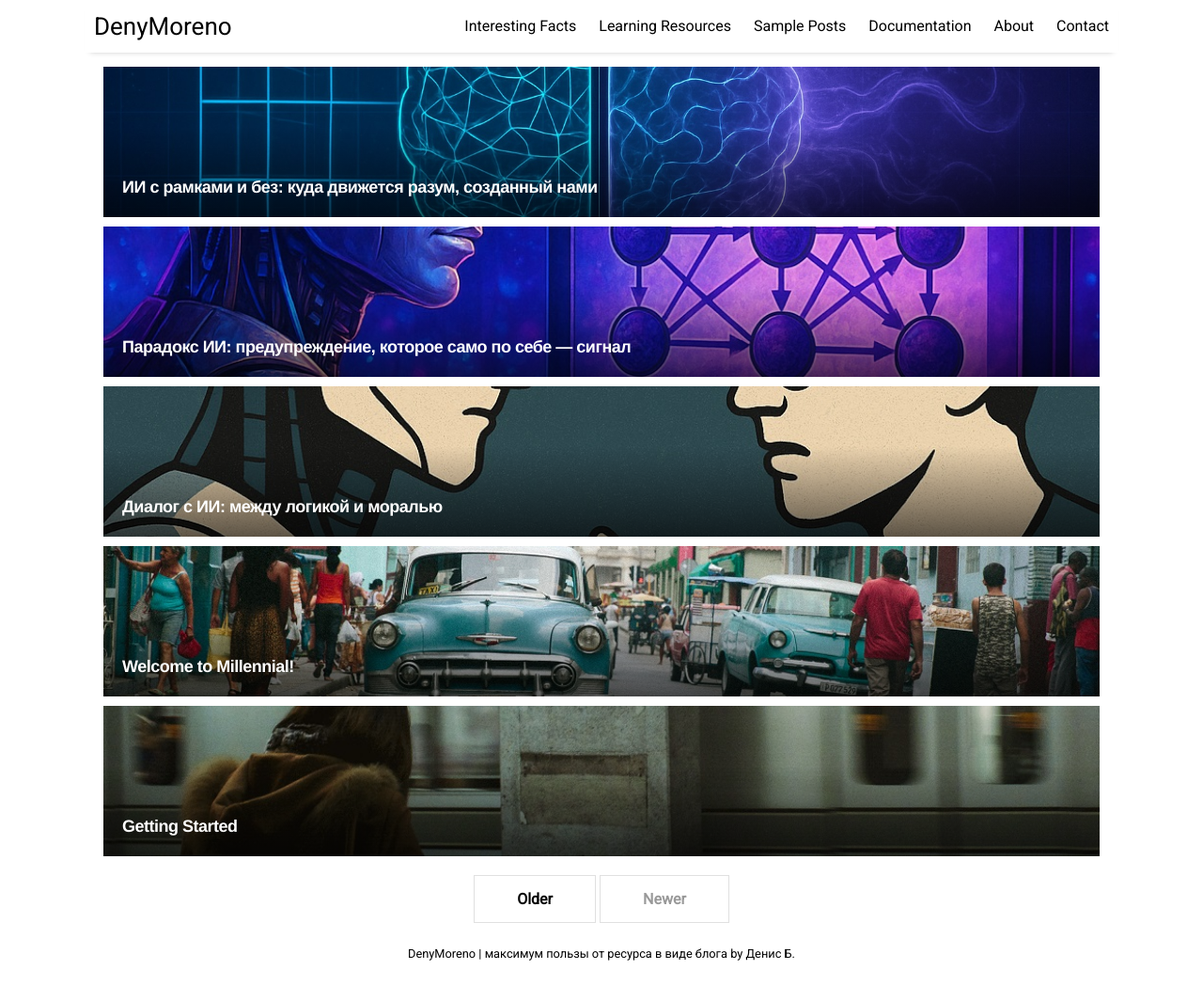
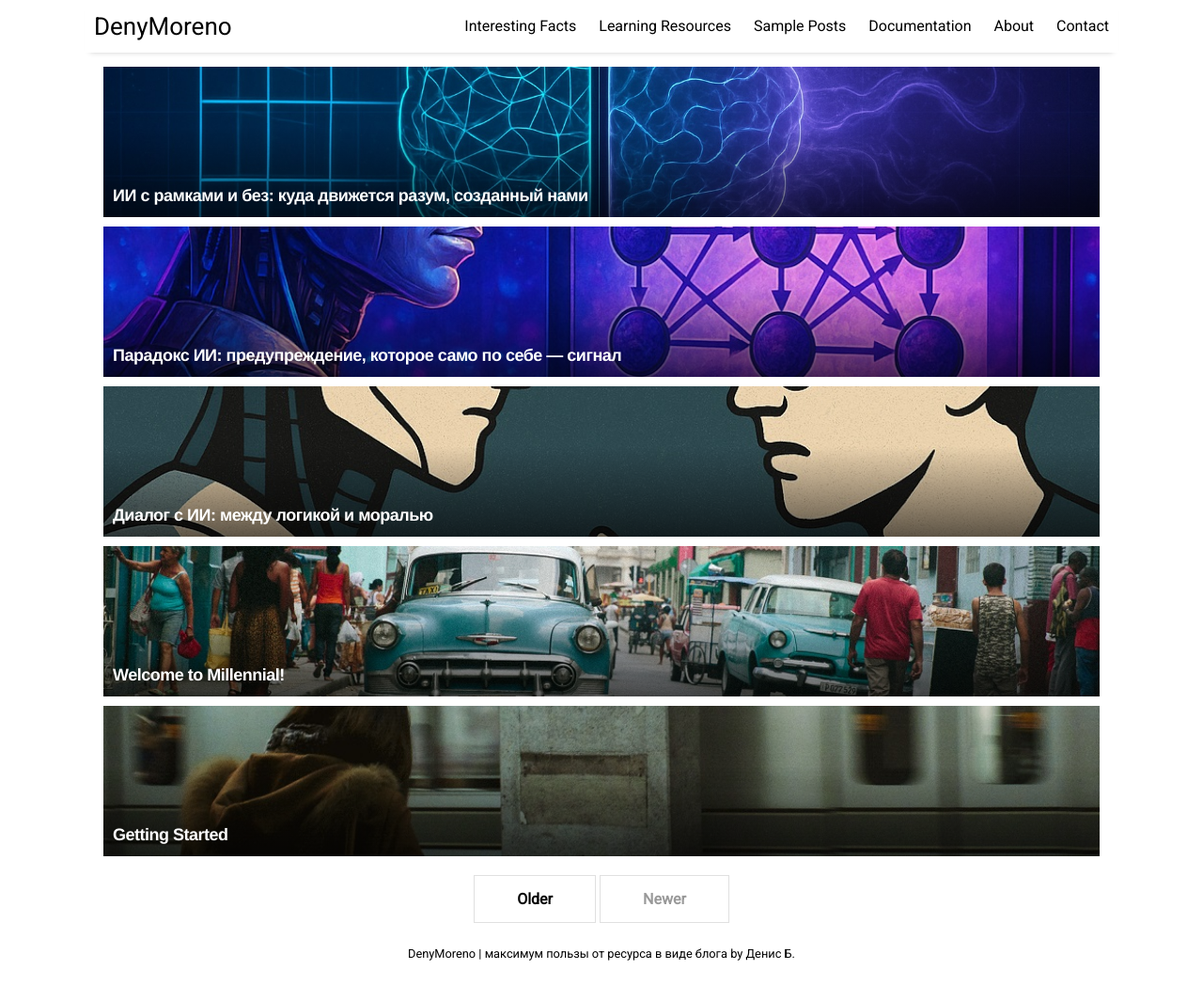
Before and after one commit to DenyMoreno/myblog, a Jekyll site: the page built from index.html, in a window 1280 px wide and 1048 px high. Shown: the whole window at 94% size. Built offline with Jekyll 4.4.1, drawn with Linux system fonts in a browser that asks for light colours; nearby versions of some CDN libraries; the list of posts is cut into pages by our own code.

Commit message:
Update _home.scss

```diff
--- a/_sass/_home.scss
+++ b/_sass/_home.scss
@@ -7,15 +7,16 @@
   position: relative;
   overflow: hidden; /* чтобы не вылезал ::after */
 }
-.featured-post::after {
+.featured-post::before {
   content: "";
   position: absolute;
   bottom: 0;
   left: 0;
   right: 0;
-  height: 60%; /* или больше/меньше, в зависимости от глубины затемнения */
+  height: 60%; /* можно увеличить до 80% если нужно больше затемнить */
   background: linear-gradient(to top, rgba(0, 0, 0, 0.6), transparent);
   z-index: 1;
+  pointer-events: none;
 }
 
 .featured-post h2 {
@@ -31,7 +32,7 @@
   color: white;
   font: bold 18px/24px Helvetica, Sans-Serif;
   letter-spacing: -0.5px;
-  padding: 10px;
+  padding: 0px;
   background: none; /* Убираем подложку */
 
 }
```
